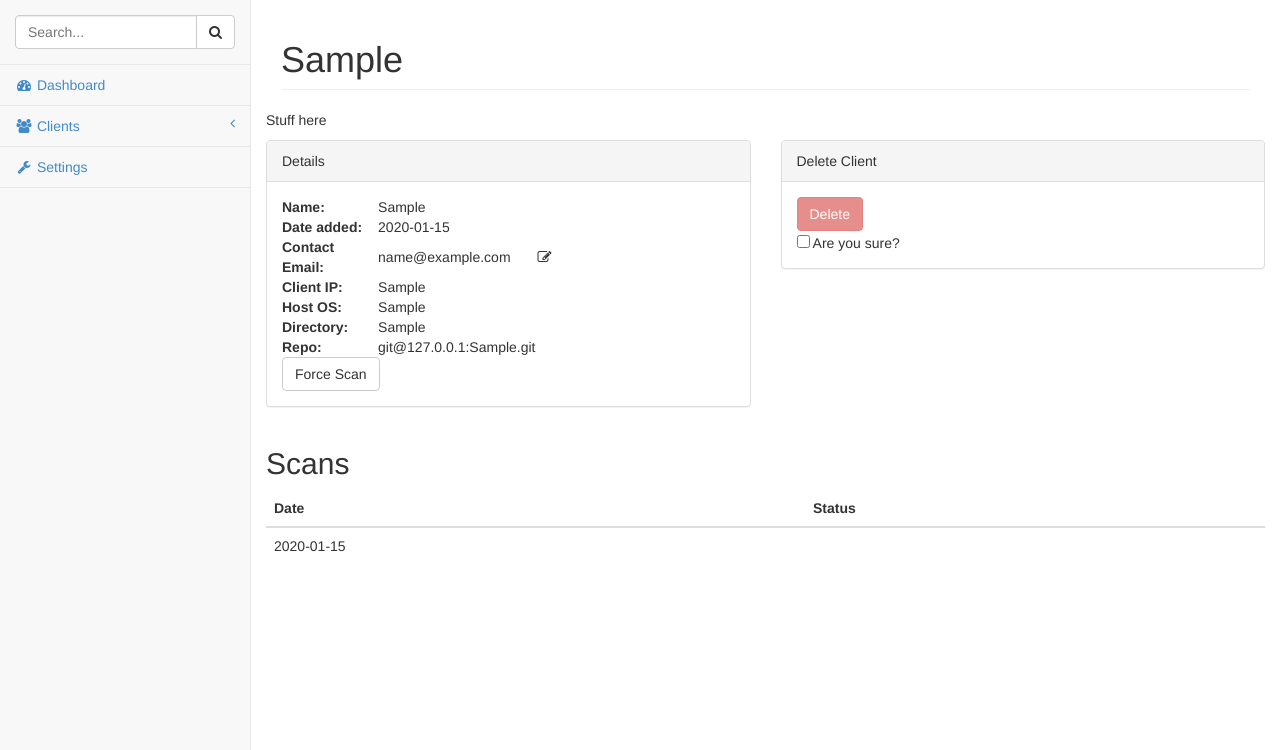
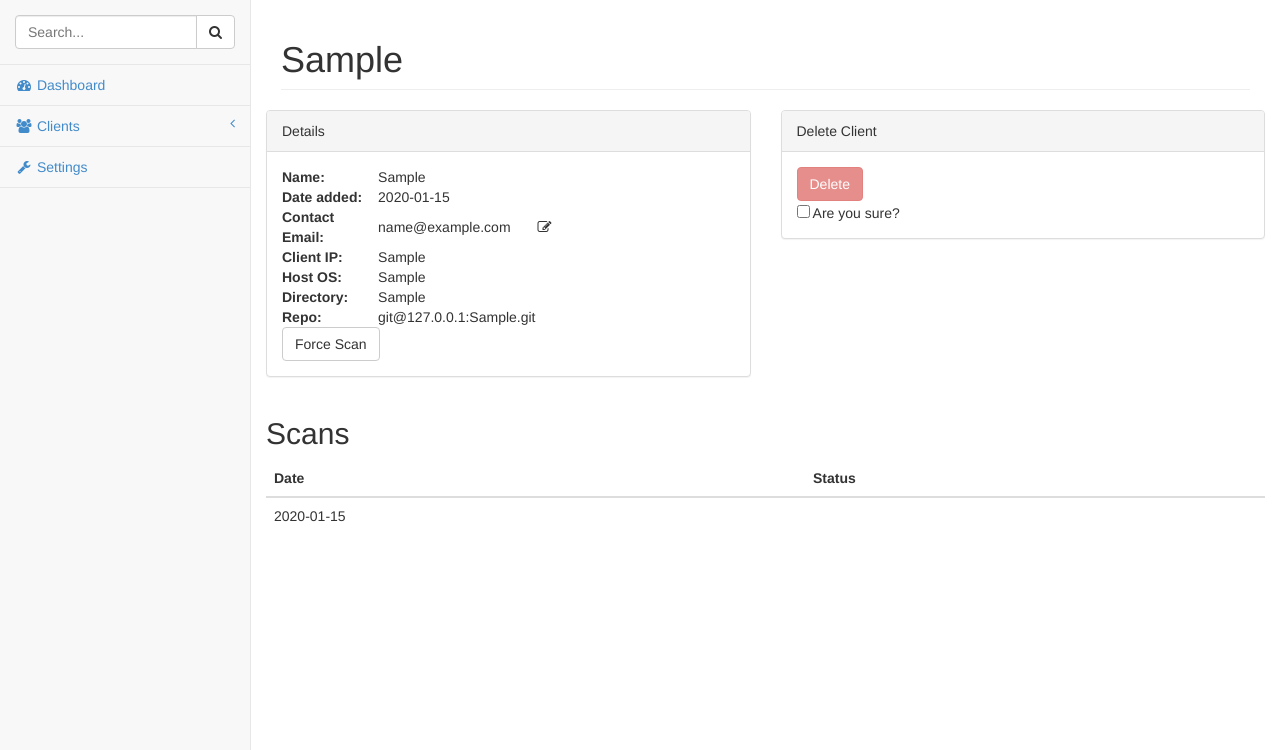
Before and after one commit to thatarchguy/Fimiwal, a Flask app: page /client/1/admin/ in a window 1280 px wide. Shown: the part 51-801 px from the top of the page. Run offline with Flask 2, Linux system fonts and the light colour scheme; a user stored in the database is signed in; tables that the repository leaves empty hold one stand-in row (values such as "Sample post"); some libraries are stand-ins or nearby versions.

Commit message:
leftover testing stuff remove

```diff
--- a/fimiwal/templates/clientadmin.html
+++ b/fimiwal/templates/clientadmin.html
@@ -18,9 +18,6 @@
 {% endblock %}
 
 {% block content %}
-<div id="dialog" title="Title Box">
-<p>Stuff here</p>
-</div>
 <div class="row">
     <div class="col-lg-6">
         <div class="panel panel-default">
```
